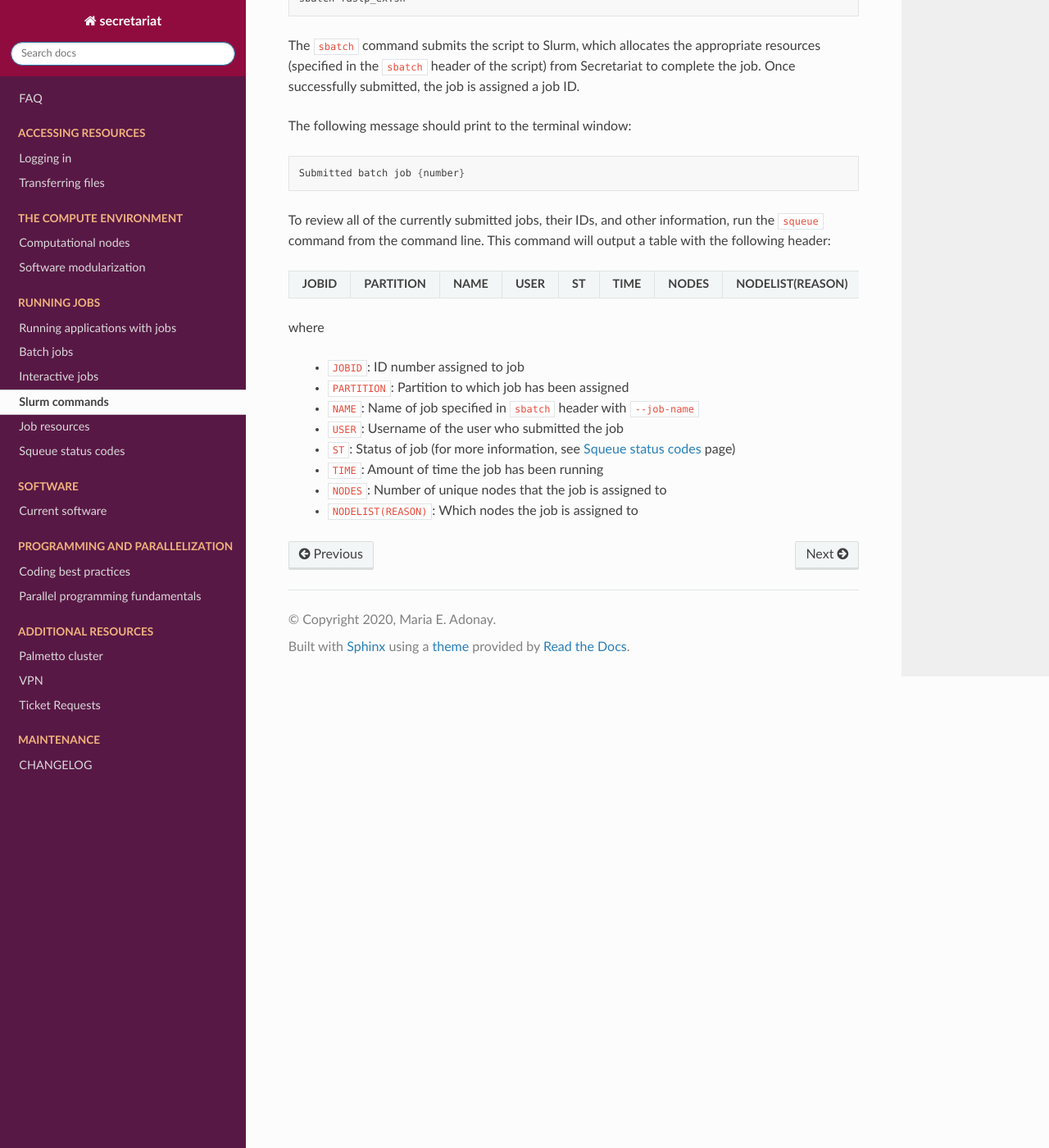
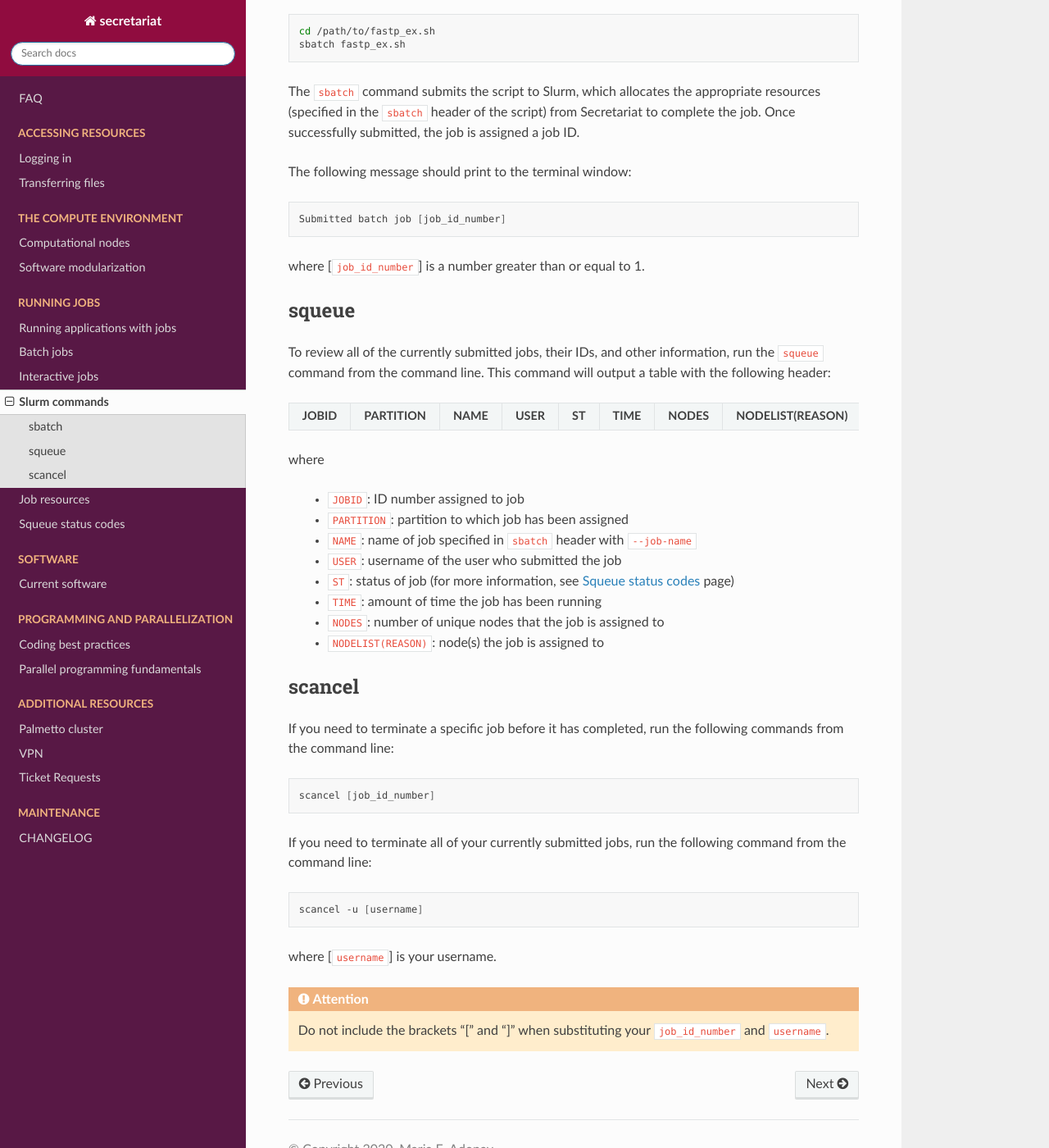
Before and after one commit to amalgamaria/secretariat, a Sphinx documentation site: the page built from docs/running-jobs/slurm-commands.rst, in a window 1280 px wide and 1400 px high, scrolled down 975 px. Shown: the whole window at 82% size. Built offline with Sphinx 7.4.7 and the Read the Docs theme 2.0.0, drawn with Linux system fonts in a browser that asks for light colours.

Commit message:
Update content

```diff
--- a/docs/running-jobs/slurm-commands.rst
+++ b/docs/running-jobs/slurm-commands.rst
@@ -1,5 +1,8 @@
 Slurm commands
 ==============
+
+sbatch
+------
 
 Consider the example script from the `Batch jobs`_ page:
 
@@ -56,7 +59,12 @@ The following message should print to the terminal window:
 
 .. code-block:: bash
 
-   Submitted batch job {number}
+   Submitted batch job [job_id_number]
+
+where [``job_id_number``] is a number greater than or equal to 1.
+
+squeue
+------
 
 To review all of the currently submitted jobs, their IDs, and other information, run the ``squeue`` command from the command line. This command will output a table with the following header:
 
@@ -67,13 +75,32 @@ To review all of the currently submitted jobs, their IDs, and other information,
 where
 
 	- ``JOBID``: ID number assigned to job
-	- ``PARTITION``: Partition to which job has been assigned
-	- ``NAME``: Name of job specified in ``sbatch`` header with ``--job-name``
-	- ``USER``: Username of the user who submitted the job
-	- ``ST``: Status of job (for more information, see `Squeue status codes`_ page)
-	- ``TIME``: Amount of time the job has been running
-	- ``NODES``: Number of unique nodes that the job is assigned to
-	- ``NODELIST(REASON)``: Which nodes the job is assigned to
+	- ``PARTITION``: partition to which job has been assigned
+	- ``NAME``: name of job specified in ``sbatch`` header with ``--job-name``
+	- ``USER``: username of the user who submitted the job
+	- ``ST``: status of job (for more information, see `Squeue status codes`_ page)
+	- ``TIME``: amount of time the job has been running
+	- ``NODES``: number of unique nodes that the job is assigned to
+	- ``NODELIST(REASON)``: node(s) the job is assigned to
+
+scancel
+-------
+
+If you need to terminate a specific job before it has completed, run the following commands from the command line:
+
+.. code-block:: bash
+
+   scancel [job_id_number]
+
+If you need to terminate all of your currently submitted jobs, run the following command from the command line:
+
+.. code-block:: bash
+
+   scancel -u [username]
+
+where [``username``] is your username.
+
+.. attention:: Do not include the brackets "[" and "]" when substituting your ``job_id_number`` and ``username``.
 
 .. _Batch jobs: https://secretariat.readthedocs.io/en/latest/running-jobs/batch-jobs.html#example
 .. _Squeue status codes: https://secretariat.readthedocs.io/en/latest/running-jobs/squeue-status-codes.html#squeue-status-codes
```
